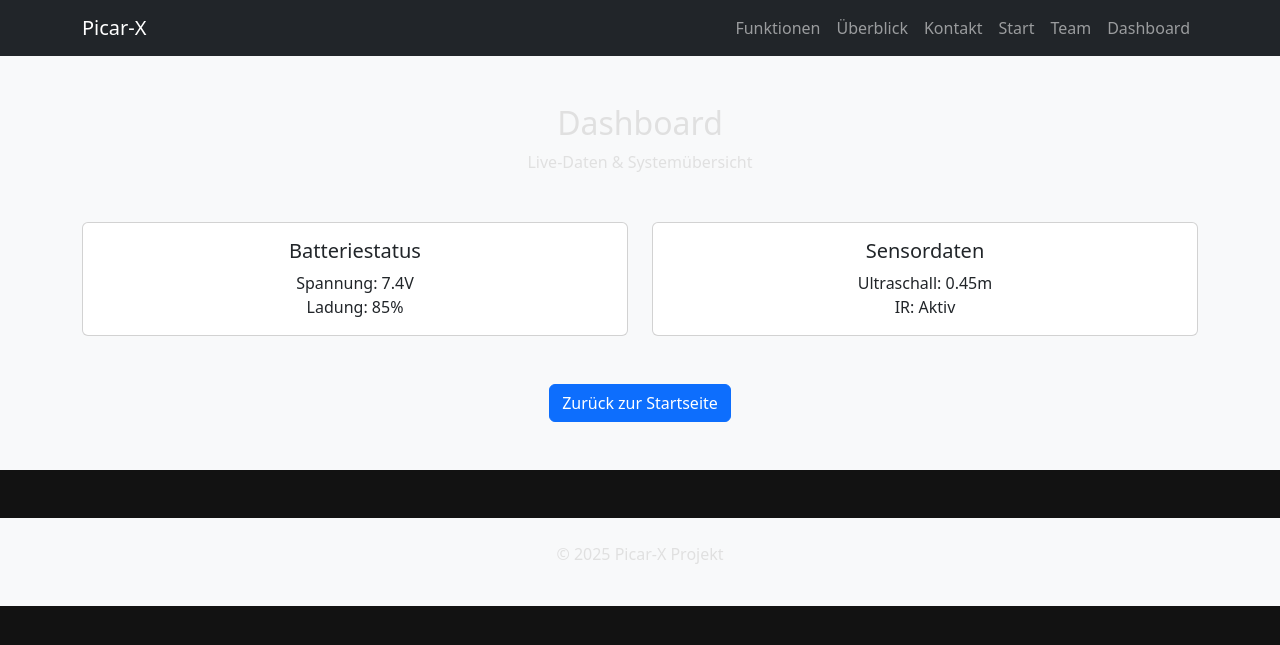
After one commit to pacokeks/OptiDrive, a PHP site: page /dashboard.php in a window 1280 px wide. The commit adds this page. Shown: the top 645 px of the page. Run offline with PHP 8.4, Linux system fonts and the light colour scheme.

Commit message:
Update Homepage: neue Dateien und Anpassungen

```diff
--- a/Homepage/assets/css/style.css
+++ b/Homepage/assets/css/style.css
@@ -8,3 +8,12 @@ header {
 section {
     padding: 60px 0;
 }
+
+.navbar {
+    transition: background-color 0.3s, box-shadow 0.3s;
+    z-index: 1000;
+}
+
+.nav-link {
+    font-weight: 500;
+}
--- /dev/null
+++ b/Homepage/dashboard.php
@@ -0,0 +1,3 @@
+<?php include 'includes/header.php'; ?>
+<?php include 'includes/dashboard_content.php'; ?>
+<?php include 'includes/footer.php'; ?>
--- /dev/null
+++ b/Homepage/includes/dashboard_content.php
@@ -0,0 +1,29 @@
+<section class="py-5 bg-light">
+    <div class="container">
+        <h2 class="text-center">Dashboard</h2>
+        <p class="text-center mb-5">Live-Daten & Systemübersicht</p>
+
+        <div class="row">
+            <div class="col-md-6 mb-4">
+                <div class="card text-center">
+                    <div class="card-body">
+                        <h5 class="card-title">Batteriestatus</h5>
+                        <p class="card-text">Spannung: 7.4V<br>Ladung: 85%</p>
+                    </div>
+                </div>
+            </div>
+            <div class="col-md-6 mb-4">
+                <div class="card text-center">
+                    <div class="card-body">
+                        <h5 class="card-title">Sensordaten</h5>
+                        <p class="card-text">Ultraschall: 0.45m<br>IR: Aktiv</p>
+                    </div>
+                </div>
+            </div>
+        </div>
+
+        <div class="text-center mt-4">
+            <a href="index.php" class="btn btn-primary">Zurück zur Startseite</a>
+        </div>
+    </div>
+</section>
--- a/Homepage/includes/header.php
+++ b/Homepage/includes/header.php
@@ -8,7 +8,7 @@
     <link rel="stylesheet" href="assets/css/style.css">
 </head>
 <body>
-<nav class="navbar navbar-expand-lg navbar-dark bg-dark">
+<nav class="navbar navbar-expand-lg navbar-dark bg-dark sticky-top">
     <div class="container">
         <a class="navbar-brand" href="#">Picar-X</a>
         <button class="navbar-toggler" type="button" data-bs-toggle="collapse" data-bs-target="#navbarNav">
@@ -19,6 +19,9 @@
                 <li class="nav-item"><a class="nav-link" href="#features">Funktionen</a></li>
                 <li class="nav-item"><a class="nav-link" href="#about">Überblick</a></li>
                 <li class="nav-item"><a class="nav-link" href="#contact">Kontakt</a></li>
+                <li class="nav-item"><a class="nav-link" href="index.php">Start</a></li>
+                <li class="nav-item"><a class="nav-link" href="team.php">Team</a></li>
+                <li class="nav-item"><a class="nav-link" href="dashboard.php">Dashboard</a></li>
             </ul>
         </div>
     </div>
--- /dev/null
+++ b/Homepage/team.php
@@ -0,0 +1,3 @@
+<?php include 'includes/header.php'; ?>
+<?php include 'includes/team_content.php'; ?>
+<?php include 'includes/footer.php'; ?>
```
Also changed, not shown: Homepage/includes/team_content.php (added, +22 -0 lines).
